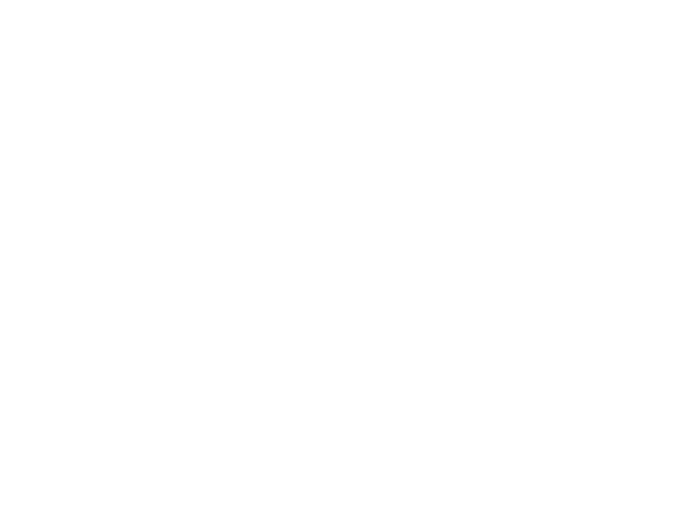
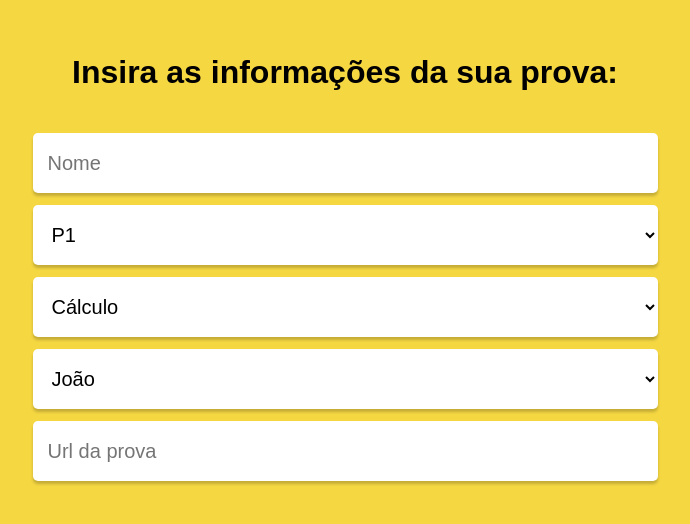
Before and after one commit to DanielThiessen25/RepoProvas-Front, a React (Create React App) app: page /enviar in a window 1280 px wide. Shown: the part 128-652 px from the top of the page, without its empty margins (295-985 px from the left). Built offline with nearby package versions, Linux system fonts and the light colour scheme.

Commit message:
Implementei rota para adicionar uma prova

```diff
--- a/src/components/App.js
+++ b/src/components/App.js
@@ -1,12 +1,16 @@
 import { BrowserRouter, Switch, Route } from "react-router-dom";
 import React, { useState } from 'react';
 import Home from "./Home";
+import Load from "./Load";
+import Submit from "./Submit";
 
 export default function App() {
     return (
         <BrowserRouter>
             <Switch>
                     <Route path="/" exact={true} component={Home} />
+                    <Route path="/enviar" exact={true} component={Submit} />
+                    <Route path="/visualizar" exact={true} component={Load} />
             </Switch>
         </BrowserRouter>
 
--- a/src/components/Home.js
+++ b/src/components/Home.js
@@ -1,13 +1,14 @@
 import styled from 'styled-components';
 import Screen from './Screen';
+import { Link, useHistory } from "react-router-dom";
 
 export default function Home (){
     return(
         <Screen>
             <Title>SEJA BEM-VINDO AO REPOPROVAS!</Title>
             <Options>
-            <button>Professores</button>
-            <button>Disciplinas</button>
+            <Link to="/enviar" style={{ textDecoration: 'none' }}><button>Enviar uma prova</button></Link>
+            <Link to="/visualizar" style={{ textDecoration: 'none' }}><button>Visualizar provas</button></Link>
             </Options>
         </Screen>
     );
@@ -26,20 +27,22 @@
 
 const Options = styled.div`
     margin-top: 30px;
+    height: 140px;
     display: flex;
     flex-direction: column;
+    justify-content: space-between;
     button{
-        width: 200px;
+        width: 350px;
         height: 60px;
         background: #000000;
         border-radius: 5px;
+        box-shadow: 0px 5px 5px rgba(0, 0, 0, 0.4);
         font-family: 'Raleway', sans-serif;
         font-style: normal;
         font-weight: normal;
         font-size: 20px;
         line-height: 23px;
         color: #FFFFFF;
-        margin-bottom: 15px;
         border-radius: 5px;
     }
 `;
--- /dev/null
+++ b/src/components/Load.js
@@ -0,0 +1,13 @@
+import styled from 'styled-components';
+import Screen from './Screen';
+import { Link, useHistory } from "react-router-dom";
+
+export default function Load (){
+    return(
+       <Screen>
+
+
+       </Screen>
+    );
+
+}
--- /dev/null
+++ b/src/components/Submit.js
@@ -0,0 +1,102 @@
+import styled from 'styled-components';
+import Screen from './Screen';
+import { useState, useContext } from 'react';
+import { Link, useHistory } from "react-router-dom";
+
+export default function Submit() {
+    const [name, setName] = useState('');
+    const [exam, setExam] = useState('');
+
+    return (
+        <Screen>
+            <Title>Insira as informações da sua prova:</Title>
+            <InputArea>
+                <form>
+                    <input placeholder="Nome" required type="text" value={name} onChange={e => setName(e.target.value)} />
+                    <select name="categories">
+                        <option value="P1">P1</option>
+                        <option value="P2">P2</option>
+                        <option value="P3">P3</option>
+                        <option value="2chance">2° Chance</option>
+                        <option value="others">Outras</option>
+                    </select>
+                    <select name="subjects">
+                        <option value="cal">Cálculo</option>
+                        <option value="alg">Álgebra Linear</option>
+                        <option value="fis">Física</option>
+                        <option value="qui">Química</option>
+                        <option value="comp">Computação</option>
+                        <option value="hum">Humanidades</option>
+                    </select>
+                    <select name="teachers">
+                        <option value="joao">João</option>
+                        <option value="pedro">Pedro</option>
+                        <option value="carla">Carla</option>
+                        <option value="maria">Maria</option>
+                        <option value="jose">José</option>
+                    </select>
+                    <input placeholder="Url da prova" required type="url" value={exam} onChange={e => setExam(e.target.value)} />
+                </form>
+            </InputArea>
+
+
+        </Screen>
+    );
+
+}
+
+
+const Title = styled.div`
+font-family: 'Raleway', sans-serif;
+font-style: normal;
+font-weight: bold;
+font-size: 32px;
+text-align: center;
+line-height: 30px;
+color: #000000;
+margin-bottom: 40px;
+`;
+
+const InputArea = styled.div`
+
+        width: 50%;
+
+
+        form{
+        display: flex;
+        flex-direction: column;
+        justify-content: space-around;
+        height: 360px;
+        }
+
+       input{
+        width: 100%;
+        height: 60px;
+        border: none;
+        padding: 18px 0 18px 15px;
+        font-family: 'Raleway', sans-serif;
+        box-shadow: 0px 3px 3px rgba(0, 0, 0, 0.2);
+        font-style: normal;
+        font-weight: normal;
+        font-size: 20px;
+        line-height: 23px;
+        color: #000000;
+        border-radius: 5px;
+    }
+
+    select{
+        width: 100%;
+        height: 60px;
+        background: white;
+        border: none;
+        padding: 18px 0 18px 15px;
+        box-shadow: 0px 3px 3px rgba(0, 0, 0, 0.2);
+        font-family: 'Raleway', sans-serif;
+        font-style: normal;
+        font-weight: normal;
+        font-size: 20px;
+        line-height: 23px;
+        color: #000000;
+        border-radius: 5px;
+    }
+`;
```
